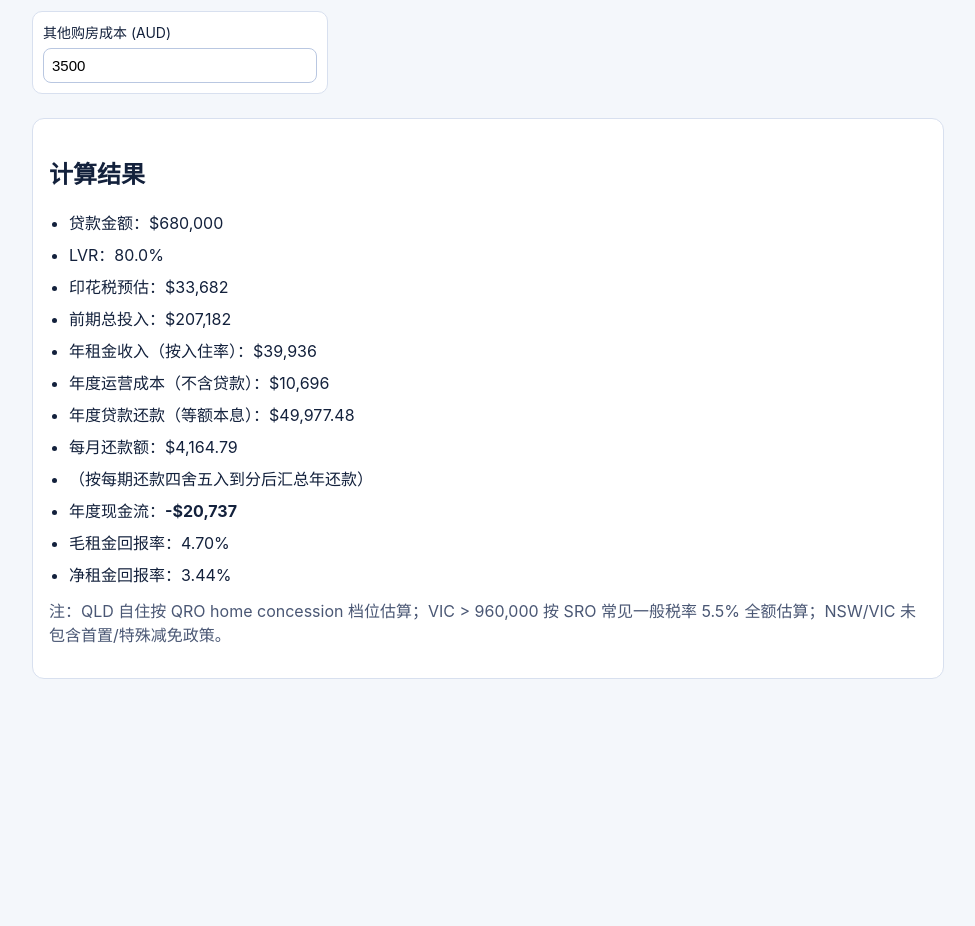
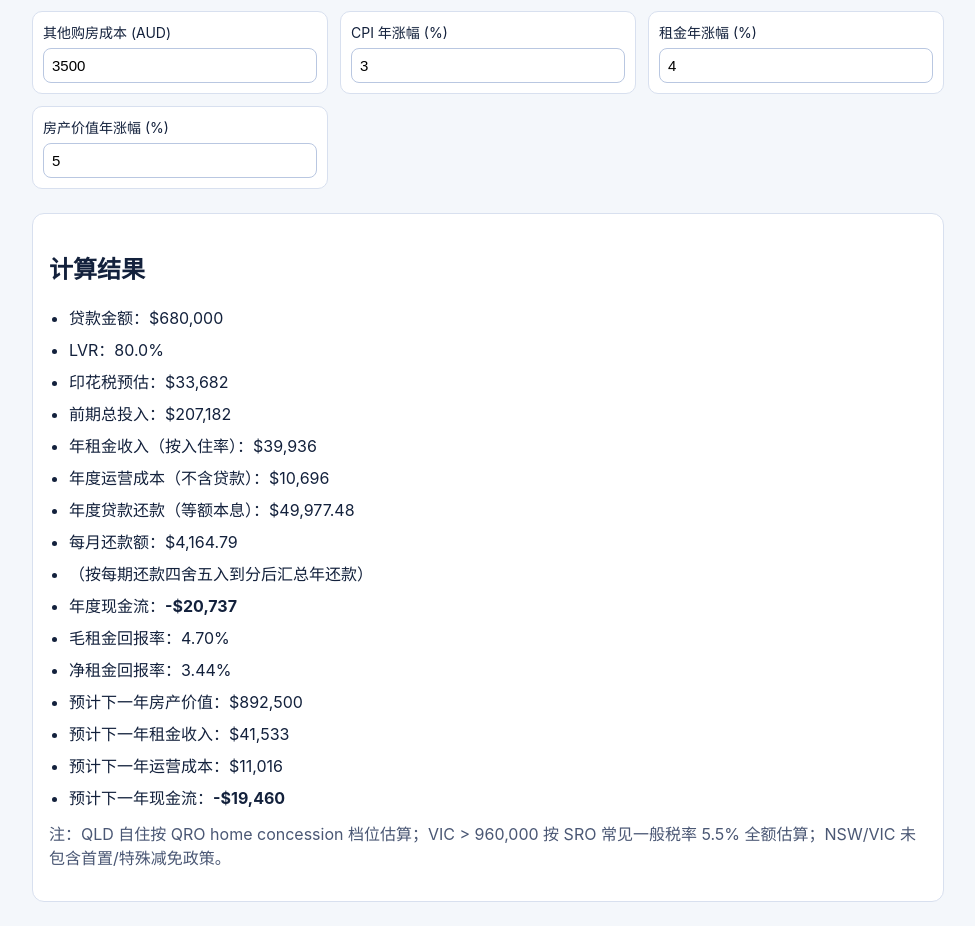
Before and after one commit to JacobZ87/AUPI, a Next.js app: page / in a window 1280 px wide. Shown: the part 619-1545 px from the top of the page, without its empty margins (152-1127 px from the left). Before the commit the page ends 1322 px from the top, so only its background shows below. Built offline with nearby package versions, Linux system fonts and the light colour scheme.

Commit message:
feat: add CPI, rent, and property value annual growth inputs

```diff
--- a/app/page.tsx
+++ b/app/page.tsx
@@ -121,6 +121,9 @@ export default function HomePage() {
   const [insuranceAnnual, setInsuranceAnnual] = useState(1300);
   const [strataAnnual, setStrataAnnual] = useState(1600);
   const [otherBuyingCosts, setOtherBuyingCosts] = useState(3500);
+  const [cpiAnnualGrowthPct, setCpiAnnualGrowthPct] = useState(3);
+  const [rentAnnualGrowthPct, setRentAnnualGrowthPct] = useState(4);
+  const [propertyValueAnnualGrowthPct, setPropertyValueAnnualGrowthPct] = useState(5);
   const [state, setState] = useState<State>('NSW');
   const [propertyUse, setPropertyUse] = useState<PropertyUse>('investor');
   const [repaymentType, setRepaymentType] = useState<RepaymentType>('principalInterest');
@@ -145,6 +148,11 @@ export default function HomePage() {
     const annualMortgage = periodRepayment * periodsPerYear;
     const annualCashflow = grossRent - totalExpenses - annualMortgage;
 
+    const nextYearPropertyValue = purchasePrice * (1 + propertyValueAnnualGrowthPct / 100);
+    const nextYearRent = grossRent * (1 + rentAnnualGrowthPct / 100);
+    const nextYearExpenses = totalExpenses * (1 + cpiAnnualGrowthPct / 100);
+    const nextYearCashflow = nextYearRent - nextYearExpenses - annualMortgage;
+
     const grossYieldPct = purchasePrice > 0 ? (grossRent / purchasePrice) * 100 : 0;
     const netYieldPct = purchasePrice > 0 ? ((grossRent - totalExpenses) / purchasePrice) * 100 : 0;
     const lvrPct = purchasePrice > 0 ? (loan / purchasePrice) * 100 : 0;
@@ -165,7 +173,11 @@ export default function HomePage() {
       repaymentTypeLabel: repaymentType === 'interestOnly' ? '只还利息' : '等额本息',
       repaymentFrequencyLabel:
         repaymentFrequency === 'weekly' ? '每周' : repaymentFrequency === 'fortnightly' ? '每两周' : '每月',
-      periodRepayment
+      periodRepayment,
+      nextYearPropertyValue,
+      nextYearRent,
+      nextYearExpenses,
+      nextYearCashflow
     };
   }, [
     purchasePrice,
@@ -180,6 +192,9 @@ export default function HomePage() {
     insuranceAnnual,
     strataAnnual,
     otherBuyingCosts,
+    cpiAnnualGrowthPct,
+    rentAnnualGrowthPct,
+    propertyValueAnnualGrowthPct,
     state,
     propertyUse,
     repaymentType,
@@ -287,6 +302,21 @@ export default function HomePage() {
           其他购房成本 (AUD)
           <input type="number" value={otherBuyingCosts} onChange={(e) => setOtherBuyingCosts(Number(e.target.value) || 0)} />
         </label>
+
+        <label>
+          CPI 年涨幅 (%)
+          <input type="number" step="0.01" value={cpiAnnualGrowthPct} onChange={(e) => setCpiAnnualGrowthPct(Number(e.target.value) || 0)} />
+        </label>
+
+        <label>
+          租金年涨幅 (%)
+          <input type="number" step="0.01" value={rentAnnualGrowthPct} onChange={(e) => setRentAnnualGrowthPct(Number(e.target.value) || 0)} />
+        </label>
+
+        <label>
+          房产价值年涨幅 (%)
+          <input type="number" step="0.01" value={propertyValueAnnualGrowthPct} onChange={(e) => setPropertyValueAnnualGrowthPct(Number(e.target.value) || 0)} />
+        </label>
       </section>
 
       <section className="result">
@@ -305,6 +335,10 @@ export default function HomePage() {
           <li>年度现金流：<strong>{currency.format(result.annualCashflow)}</strong></li>
           <li>毛租金回报率：{result.grossYieldPct.toFixed(2)}%</li>
           <li>净租金回报率：{result.netYieldPct.toFixed(2)}%</li>
+          <li>预计下一年房产价值：{currency.format(result.nextYearPropertyValue)}</li>
+          <li>预计下一年租金收入：{currency.format(result.nextYearRent)}</li>
+          <li>预计下一年运营成本：{currency.format(result.nextYearExpenses)}</li>
+          <li>预计下一年现金流：<strong>{currency.format(result.nextYearCashflow)}</strong></li>
         </ul>
         <p className="hint" style={{ marginTop: 12 }}>
           注：QLD 自住按 QRO home concession 档位估算；VIC {">"} 960,000 按 SRO 常见一般税率 5.5% 全额估算；NSW/VIC 未包含首置/特殊减免政策。
```
